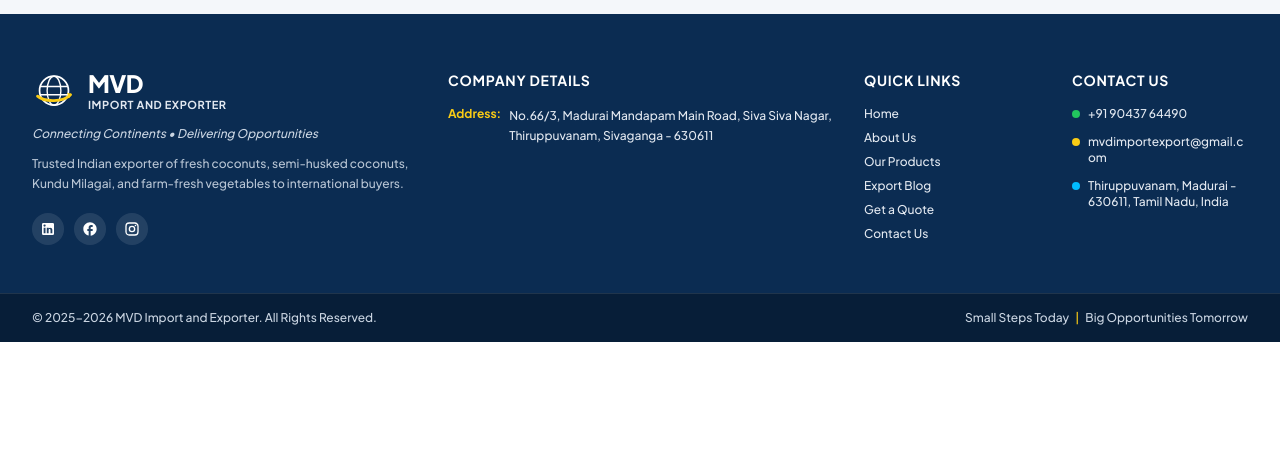
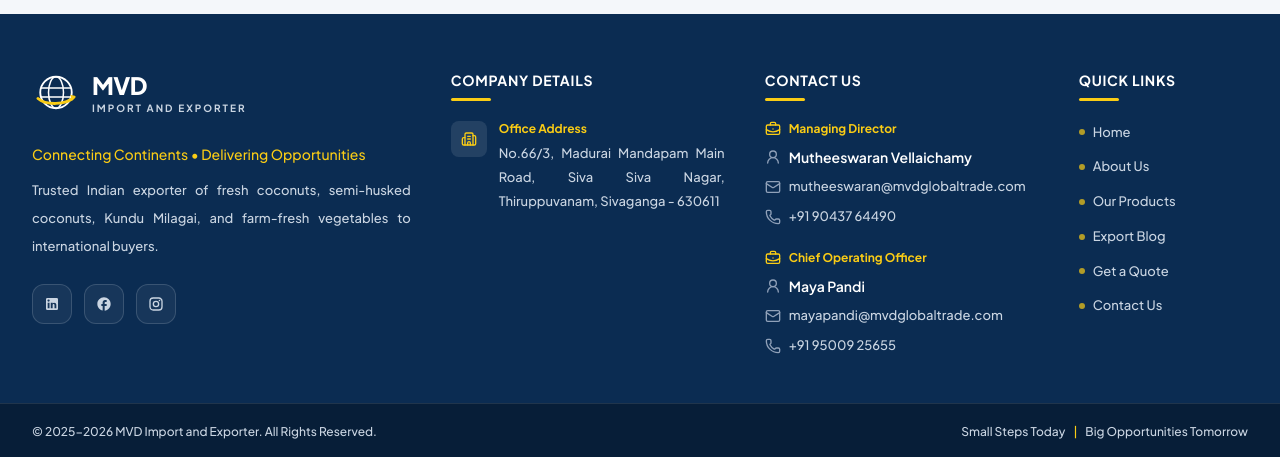
Before and after one commit to pitchaipandiprp/mvd-frontend, a Next.js app: page /contact in a window 1280 px wide. Shown: the part 1396-1853 px from the top of the page. Before the commit the page ends 1738 px from the top, so only its background shows below. Built offline with nearby package versions, Linux system fonts and the light colour scheme; no server answers.

Commit message:
Footer Changes

```diff
--- a/package.json
+++ b/package.json
@@ -17,7 +17,7 @@
     "cors": "^2.8.6",
     "framer-motion": "^12.43.0",
     "leaflet": "^1.9.4",
-    "lucide-react": "^1.28.0",
+    "lucide-react": "^1.82.0",
     "next": "16.2.11",
     "nextjs-toploader": "^3.9.17",
     "react": "19.2.4",
--- a/src/components/layout/web/web-footer.tsx
+++ b/src/components/layout/web/web-footer.tsx
@@ -1,61 +1,80 @@
 "use client";
 
 import Link from "next/link";
+import { Building2, BriefcaseBusiness, UserRound, Mail, Phone, MapPin, ArrowUpRight, } from "lucide-react";
 import { companyInfo } from "@/utils/constants";
 
 export default function WebFooter() {
   return (
+
+
+
     <footer className="bg-[#0b2c52] text-white pt-14">
       <div className="max-w-7xl mx-auto px-4 sm:px-6 lg:px-8 pb-12">
-        <div className="grid grid-cols-1 md:grid-cols-2 lg:grid-cols-12 gap-8">
-          {/* Col 1: Brand Info */}
+
+        <div className="grid grid-cols-1 sm:grid-cols-2 lg:grid-cols-12 gap-x-10 gap-y-10">
+
+          {/* Brand Information */}
           <div className="lg:col-span-4">
-            <Link href="/" className="flex items-center gap-3">
-              <svg viewBox="0 0 64 64" className="w-11 h-11 shrink-0" fill="none" xmlns="http://www.w3.org/2000/svg">
+            <Link href="/" className="inline-flex items-center gap-3 group">
+              <svg viewBox="0 0 64 64" className="w-12 h-12 shrink-0" fill="none">
                 <circle cx="32" cy="30" r="21" stroke="#FFFFFF" strokeWidth="2.5" />
                 <ellipse cx="32" cy="30" rx="10" ry="21" stroke="#FFFFFF" strokeWidth="2" />
                 <path d="M12 24H52M12 36H52" stroke="#FFFFFF" strokeWidth="2" />
                 <path d="M8 38C18 47 46 47 56 36" stroke="#FACC15" strokeWidth="4" strokeLinecap="round" />
                 <path d="M51 33L58 35L54 41" fill="#FACC15" />
               </svg>
+
               <div>
-                <div className="text-2xl font-extrabold tracking-tight text-white leading-none">{companyInfo.shortName}</div>
-                <div className="text-[11px] font-bold tracking-wider text-slate-200 uppercase mt-0.5">
+                <div className="text-2xl font-extrabold tracking-tight text-white leading-none group-hover:text-[#facc15] transition-colors">
+                  {companyInfo.shortName}
+                </div>
+                <div className="text-[10px] font-bold tracking-[2px] text-slate-300 uppercase mt-1">
                   {companyInfo.subtitle}
                 </div>
               </div>
             </Link>
-            <p className="text-xs text-slate-300 mt-3 italic">{companyInfo.tagline}</p>
-            <p className="text-xs text-slate-300/90 mt-3 leading-relaxed">
+
+            <p className="text-sm font-medium text-[#facc15] mt-5">
+              {companyInfo.tagline}
+            </p>
+
+            <p className="text-[13px] text-slate-300 mt-3 leading-7 text-justify max-w-md">
               {companyInfo.description}
             </p>
-            {/* Social Icons */}
-            <div className="flex items-center gap-2.5 mt-5">
+
+            {/* Social Media */}
+            <div className="flex items-center gap-3 mt-6">
               <a
                 href={companyInfo.social.linkedin}
+                target="_blank"
+                rel="noopener noreferrer"
                 aria-label="LinkedIn"
-                onClick={(e) => e.preventDefault()}
-                className="w-8 h-8 rounded-full bg-white/10 hover:bg-[#facc15] hover:text-[#071e38] flex items-center justify-center transition"
+                className="w-10 h-10 rounded-xl border border-white/15 bg-white/5 flex items-center justify-center text-slate-300 hover:bg-[#facc15] hover:text-[#071e38] hover:border-[#facc15] hover:-translate-y-1 transition-all duration-300"
               >
                 <svg className="w-4 h-4" fill="currentColor" viewBox="0 0 24 24">
                   <path d="M19 3a2 2 0 0 1 2 2v14a2 2 0 0 1-2 2H5a2 2 0 0 1-2-2V5a2 2 0 0 1 2-2h14m-.5 15.5v-5.3a3.26 3.26 0 0 0-3.26-3.26c-.85 0-1.84.52-2.28 1.3v-1.11h-2.79v8.37h2.79v-4.93c0-.77.62-1.4 1.39-1.4a1.4 1.4 0 0 1 1.4 1.4v4.93h2.75M6.88 8.56a1.68 1.68 0 0 0 1.68-1.68c0-.93-.75-1.69-1.68-1.69a1.69 1.69 0 0 0-1.69 1.69c0 .93.76 1.68 1.69 1.68m1.39 9.94v-8.37H5.5v8.37h2.77z" />
                 </svg>
               </a>
+
               <a
                 href={companyInfo.social.facebook}
+                target="_blank"
+                rel="noopener noreferrer"
                 aria-label="Facebook"
-                onClick={(e) => e.preventDefault()}
-                className="w-8 h-8 rounded-full bg-white/10 hover:bg-[#facc15] hover:text-[#071e38] flex items-center justify-center transition"
+                className="w-10 h-10 rounded-xl border border-white/15 bg-white/5 flex items-center justify-center text-slate-300 hover:bg-[#facc15] hover:text-[#071e38] hover:border-[#facc15] hover:-translate-y-1 transition-all duration-300"
               >
                 <svg className="w-4 h-4" fill="currentColor" viewBox="0 0 24 24">
                   <path d="M22 12c0-5.52-4.48-10-10-10S2 6.48 2 12c0 4.84 3.44 8.87 8 9.8V15H8v-3h2V9.5C10 7.57 11.57 6 13.5 6H16v3h-2c-.55 0-1 .45-1 1v2h3v3h-3v6.95c5.05-.5 9-4.76 9-9.95z" />
                 </svg>
               </a>
+
               <a
                 href={companyInfo.social.instagram}
+                target="_blank"
+                rel="noopener noreferrer"
                 aria-label="Instagram"
-                onClick={(e) => e.preventDefault()}
-                className="w-8 h-8 rounded-full bg-white/10 hover:bg-[#facc15] hover:text-[#071e38] flex items-center justify-center transition"
+                className="w-10 h-10 rounded-xl border border-white/15 bg-white/5 flex items-center justify-center text-slate-300 hover:bg-[#facc15] hover:text-[#071e38] hover:border-[#facc15] hover:-translate-y-1 transition-all duration-300"
               >
                 <svg className="w-4 h-4" fill="currentColor" viewBox="0 0 24 24">
                   <path d="M7.8 2h8.4C19.4 2 22 4.6 22 7.8v8.4a5.8 5.8 0 0 1-5.8 5.8H7.8C4.6 22 2 19.4 2 16.2V7.8A5.8 5.8 0 0 1 7.8 2m-.2 2A3.6 3.6 0 0 0 4 7.6v8.8C4 18.39 5.61 20 7.6 20h8.8a3.6 3.6 0 0 0 3.6-3.6V7.6C20 5.61 18.39 4 16.4 4H7.6m9.65 1.5a1.25 1.25 0 0 1 1.25 1.25A1.25 1.25 0 0 1 17.25 8 1.25 1.25 0 0 1 16 6.75a1.25 1.25 0 0 1 1.25-1.25M12 7a5 5 0 0 1 5 5 5 5 0 0 1-5 5 5 5 0 0 1-5-5 5 5 0 0 1 5-5m0 2a3 3 0 0 0-3 3 3 3 0 0 0 3 3 3 3 0 0 0 3-3 3 3 0 0 0-3-3z" />
@@ -64,90 +83,121 @@ export default function WebFooter() {
             </div>
           </div>
 
-          {/* Col 2: Company Details */}
-          <div className="lg:col-span-4">
-            <h3 className="text-sm font-bold uppercase tracking-wider text-white mb-4">Company Details</h3>
-            <ul className="space-y-2.5 text-xs text-slate-200">
-              <li className="flex items-start gap-2">
-                <span className="text-[#facc15] font-bold shrink-0">Address:</span>
-                <span className="leading-relaxed">
-                  {companyInfo.address}
-                </span>
-              </li>
+          {/* Company Details */}
+          <div className="lg:col-span-3">
+            <h3 className="text-sm font-bold uppercase tracking-wider text-white mb-5">
+              Company Details
+              <span className="block w-10 h-[3px] bg-[#facc15] rounded-full mt-2" />
+            </h3>
+
+            <div className="space-y-4">
+              <div className="flex items-start gap-3">
+                <div className="w-9 h-9 shrink-0 rounded-lg bg-white/10 flex items-center justify-center text-[#facc15]">
+                  <Building2 className="w-4 h-4" />
+                </div>
+
+                <div>
+                  <p className="text-xs font-bold text-[#facc15] mb-1">
+                    Office Address
+                  </p>
+                  <p className="text-[13px] text-slate-300 leading-6 text-justify">
+                    {companyInfo.address}
+                  </p>
+                </div>
+              </div>
+            </div>
+          </div>
+
+          {/* Contact Us */}
+          <div className="lg:col-span-3">
+            <h3 className="text-sm font-bold uppercase tracking-wider text-white mb-5">
+              Contact Us
+              <span className="block w-10 h-[3px] bg-[#facc15] rounded-full mt-2" />
+            </h3>
+
+            <div className="space-y-6">
+              {companyInfo.leadership.map((leader) => (
+                <div key={leader.email} className="space-y-2.5">
+                  <div className="flex items-center gap-2 text-[#facc15] text-xs font-bold">
+                    <BriefcaseBusiness className="w-4 h-4 shrink-0" />
+                    {leader.role}
+                  </div>
+
+                  <div className="flex items-center gap-2 text-sm font-semibold text-white">
+                    <UserRound className="w-4 h-4 text-slate-400 shrink-0" />
+                    {leader.name}
+                  </div>
+
+                  <a
+                    href={leader.emailHref}
+                    className="flex items-center gap-2 text-[13px] text-slate-300 hover:text-[#facc15] transition-colors break-all group"
+                  >
+                    <Mail className="w-4 h-4 text-slate-400 group-hover:text-[#facc15] shrink-0" />
+                    {leader.email}
+                  </a>
+
+                  <a
+                    href={leader.mobileHref}
+                    className="flex items-center gap-2 text-[13px] text-slate-300 hover:text-[#facc15] transition-colors"
+                  >
+                    <Phone className="w-4 h-4 text-slate-400 shrink-0" />
+                    {leader.mobile}
+                  </a>
+                </div>
+              ))}
+            </div>
+          </div>
+
+          {/* Quick Links */}
+          <div className="lg:col-span-2">
+            <h3 className="text-sm font-bold uppercase tracking-wider text-white mb-5">
+              Quick Links
+              <span className="block w-10 h-[3px] bg-[#facc15] rounded-full mt-2" />
+            </h3>
+
+            <ul className="space-y-3.5 text-[13px] text-slate-300">
+              {[
+                { name: "Home", href: "/" },
+                { name: "About Us", href: "/about-us" },
+                { name: "Our Products", href: "/#products-section" },
+                { name: "Export Blog", href: "/blog" },
+                { name: "Get a Quote", href: "/get-a-quote" },
+                { name: "Contact Us", href: "/contact" },
+              ].map((item) => (
+                <li key={item.href}>
+                  <Link
+                    href={item.href}
+                    className="inline-flex items-center gap-2 hover:text-[#facc15] hover:translate-x-1 transition-all duration-200"
+                  >
+                    <span className="w-1.5 h-1.5 rounded-full bg-[#facc15]/70" />
+                    {item.name}
+                    <ArrowUpRight className="w-3 h-3 opacity-0 group-hover:opacity-100" />
+                  </Link>
+                </li>
+              ))}
             </ul>
           </div>
 
-          {/* Col 3: Quick Links */}
-          <div className="lg:col-span-2">
-            <h3 className="text-sm font-bold uppercase tracking-wider text-white mb-4">Quick Links</h3>
-            <ul className="space-y-2 text-xs text-slate-200">
-              <li>
-                <Link href="/" className="hover:text-[#facc15] transition">
-                  Home
-                </Link>
-              </li>
-              <li>
-                <Link href="/about-us" className="hover:text-[#facc15] transition">
-                  About Us
-                </Link>
-              </li>
-              <li>
-                <Link href="/#products-section" className="hover:text-[#facc15] transition">
-                  Our Products
-                </Link>
-              </li>
-              <li>
-                <Link href="/blog" className="hover:text-[#facc15] transition">
-                  Export Blog
-                </Link>
-              </li>
-              <li>
-                <Link href="/get-a-quote" className="hover:text-[#facc15] transition">
-                  Get a Quote
-                </Link>
-              </li>
-              <li>
-                <Link href="/contact" className="hover:text-[#facc15] transition">
-                  Contact Us
-                </Link>
-              </li>
-            </ul>
-          </div>
-
-          {/* Col 4: Contact Us */}
-          <div className="lg:col-span-2">
-            <h3 className="text-sm font-bold uppercase tracking-wider text-white mb-4">Contact Us</h3>
-            <ul className="space-y-3 text-xs text-slate-200">
-              <li className="flex items-center gap-2">
-                <span className="w-2 h-2 rounded-full bg-[#22c55e] shrink-0"></span>
-                <a href={companyInfo.phoneHref} className="hover:text-[#facc15] transition">
-                  {companyInfo.phone}
-                </a>
-              </li>
-              <li className="flex items-start gap-2">
-                <span className="w-2 h-2 rounded-full bg-[#facc15] mt-1 shrink-0"></span>
-                <a href={companyInfo.emailHref} className="hover:text-[#facc15] transition break-all">
-                  {companyInfo.email}
-                </a>
-              </li>
-              <li className="flex items-start gap-2">
-                <span className="w-2 h-2 rounded-full bg-sky-400 mt-1 shrink-0"></span>
-                <span>{companyInfo.shortAddress}</span>
-              </li>
-            </ul>
-          </div>
         </div>
       </div>
 
-      {/* Bottom Copyright Bar */}
-      <div className="bg-[#071e38] border-t border-white/10 py-4">
-        <div className="max-w-7xl mx-auto px-4 sm:px-6 lg:px-8 flex flex-col sm:flex-row items-center justify-between gap-2 text-xs text-slate-300">
-          <p>© {companyInfo.copyrightYears} {companyInfo.name}. All Rights Reserved.</p>
-          <p className="text-slate-300">
-            {companyInfo.motto.split("|")[0].trim()} <span className="text-[#facc15] mx-1">|</span> {companyInfo.motto.split("|")[1]?.trim()}
+      {/* Copyright */}
+      <div className="bg-[#071e38] border-t border-white/10">
+        <div className="max-w-7xl mx-auto px-4 sm:px-6 lg:px-8 py-5 flex flex-col sm:flex-row items-center justify-between gap-3 text-xs text-slate-300">
+
+          <p className="text-center sm:text-left">
+            © {companyInfo.copyrightYears} {companyInfo.name}. All Rights Reserved.
           </p>
+
+          <p className="text-center">
+            {companyInfo.motto.split("|")[0].trim()}
+            <span className="text-[#facc15] mx-2">|</span>
+            {companyInfo.motto.split("|")[1]?.trim()}
+          </p>
+
         </div>
       </div>
     </footer>
+
   );
 }
--- a/src/utils/constants.ts
+++ b/src/utils/constants.ts
@@ -16,8 +16,8 @@ export const companyInfo = {
     headerSloganLeft: "Global Trade",
     headerSloganRight: "Better Tomorrow",
     description: "Trusted Indian exporter of fresh coconuts, semi-husked coconuts, Kundu Milagai, and farm-fresh vegetables to international buyers.",
-    email: "mvdimportexport@gmail.com",
-    emailHref: "mailto:mvdimportexport@gmail.com",
+    email: "mutheeswaran@mvdglobaltrade.com",
+    emailHref: "mailto:mutheeswaran@gmail.com",
     phone: "+91 90437 64490",
     mobile: "+91 90437 64490",
     phoneHref: "tel:+919043764490",
@@ -31,6 +31,24 @@ export const companyInfo = {
     mapEmbedUrl: "https://www.google.com/maps/embed?pb=!1m18!1m12!1m3!1d3931.174432504267!2d78.24493!3d9.8357128!2m3!1f0!2f0!3f0!3m2!1i1024!2i768!4f13.1!3m3!1m2!1s0x3b00dcfdd2f4e9d3%3A0x627dee3472e3a7fb!2sMVD%20STORE!5e0!3m2!1sen!2sin!4v1795764728713!5m2!1sen!2sin",
     copyrightYears: "2025-2026",
     fieoCertificateUrl: "/assets/pdf/fieo-certificate.pdf",
+    leadership: [
+        {
+            role: "Managing Director",
+            name: "Mutheeswaran Vellaichamy",
+            email: "mutheeswaran@mvdglobaltrade.com",
+            emailHref: "mailto:mutheeswaran@mvdglobaltrade.com",
+            mobile: "+91 90437 64490",
+            mobileHref: "tel:+919043764490",
+        },
+        {
+            role: "Chief Operating Officer",
+            name: "Maya Pandi",
+            email: "mayapandi@mvdglobaltrade.com",
+            emailHref: "mailto:mayapandi@mvdglobaltrade.com",
+            mobile: "+91 95009 25655",
+            mobileHref: "tel:+919500925655",
+        },
+    ],
     social: {
         linkedin: "#linkedin",
         facebook: "#facebook",
```
Also changed, not shown: src/components/pages/web/contact.tsx (+11 -4 lines), public/assets/img/logo-sm.svg (added), 1 other file (tests, documents, lock files or other folders).
